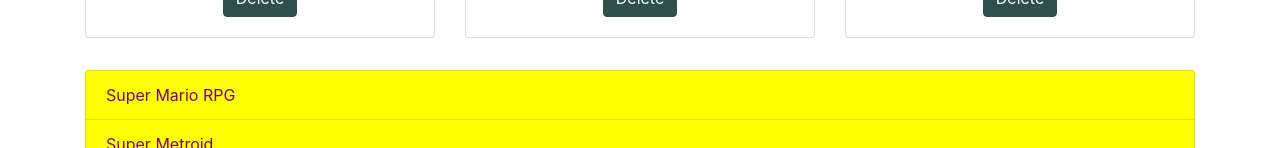
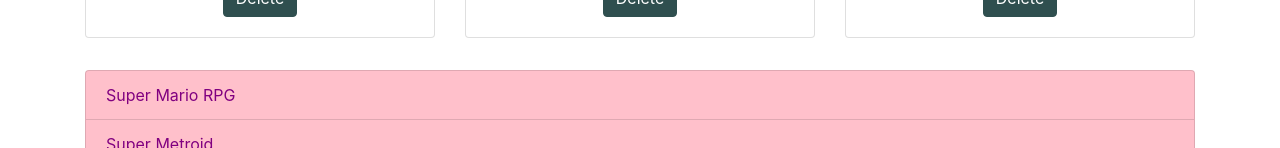
Before and after one commit to apellerite/vue_intro, a Vue app: page / in a window 1280 px wide. Shown: the part 804-952 px from the top of the page. Built offline with nearby package versions, Linux system fonts and the light colour scheme.

Commit message:
fix: update color

```diff
--- a/src/App.vue
+++ b/src/App.vue
@@ -12,7 +12,7 @@
       </div>
     </div>
     <ul class="list-group">
-      <li class="list-group-item" v-for="title in gameTitles" style="color: purple; background-color: yellow" :key="title">{{ title }}</li>
+      <li class="list-group-item" v-for="title in gameTitles" style="color: purple; background-color: pink" :key="title">{{ title }}</li>
     </ul>
   </div>
 </template>
```
